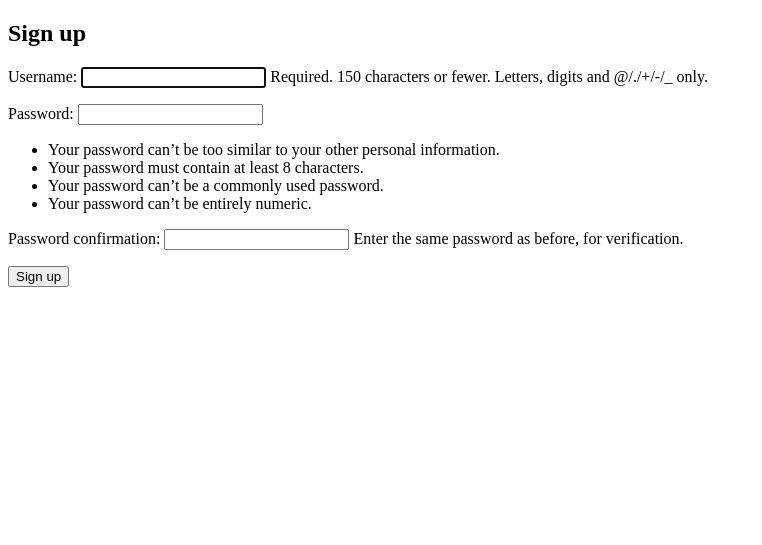
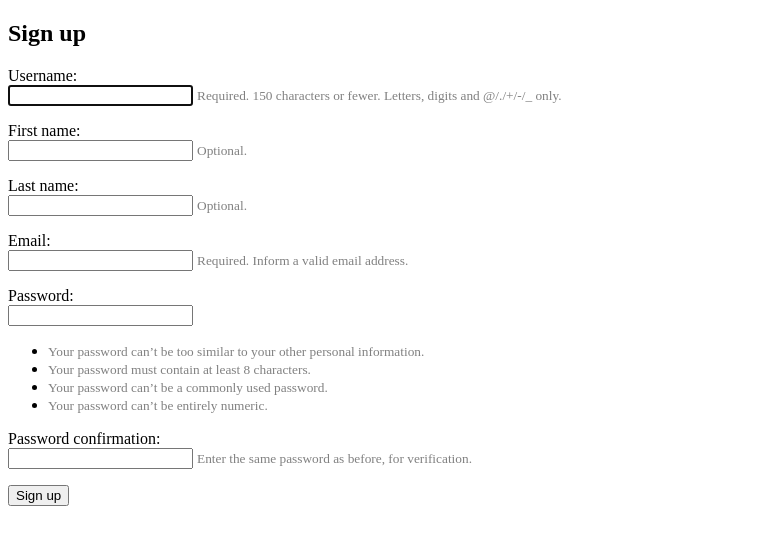
Before and after one commit to vitordullens/fac-cedoc, a Django app: page /signup/ in a window 1280 px wide. Shown: the top 545 px of the page, without its empty margins (0-762 px from the left). Run offline with Django 3.2, Linux system fonts and the light colour scheme.

Commit message:
changing signup form

```diff
--- a/facapp/cedoc/forms.py
+++ b/facapp/cedoc/forms.py
@@ -1,5 +1,8 @@
+from django import forms
 from django.forms import ModelForm, DateField, widgets, DateInput, Select
 from .models import Doc, CampusJournal, AudioFile, VideoFile
+from django.contrib.auth.forms import UserCreationForm
+from django.contrib.auth.models import User
 
 class DateInput(DateInput):
     input_type = 'date'
@@ -40,3 +43,11 @@ class VideoUpload(ModelForm):
             'date' : DateInput(),
             'fileType' : Select(choices=FORMATS)
         }
+
+class SignUpForm(UserCreationForm):
+    first_name = forms.CharField(max_length=30, required=False, help_text='Optional.')
+    last_name = forms.CharField(max_length=30, required=False, help_text='Optional.')
+    email = forms.EmailField(max_length=254, help_text='Required. Inform a valid email address.')
+    class Meta:
+        model = User
+        fields = ('username', 'first_name', 'last_name', 'email', 'password1', 'password2', )
--- a/facapp/cedoc/templates/registration/signup.html
+++ b/facapp/cedoc/templates/registration/signup.html
@@ -8,10 +8,21 @@
 </head>
 <body>
     <h2>Sign up</h2>
-    <form method="post">
-        {% csrf_token %}
-        {{ form.as_p }}
+     <form method="post">
+    {% csrf_token %}
+    {% for field in form %}
+      <p>
+        {{ field.label_tag }}<br>
+        {{ field }}
+        {% if field.help_text %}
+          <small style="color: grey"> {{ field.help_text }} </small>
+        {% endif %}
+        {% for error in field.errors %}
+          <p style="color: red">{{ error }}</p>
+        {% endfor %}
+      </p>
+    {% endfor %}
     <button type="submit">Sign up</button>
-    </form>
+  </form>
 </body>
 </html>
--- a/facapp/cedoc/views.py
+++ b/facapp/cedoc/views.py
@@ -1,9 +1,10 @@
 from django.shortcuts import render, redirect, HttpResponse
 from .models import Doc, CampusJournal
-from .forms import JournalUpload, AudioUpload, VideoUpload
+from .forms import JournalUpload, AudioUpload, VideoUpload, SignUpForm
 from facapp.settings import MEDIA_ROOT
 from django.views import generic
 from django.urls import reverse_lazy
+from django.contrib.auth import login, authenticate
 from django.contrib.auth.forms import UserCreationForm
 import os
 
@@ -14,10 +15,22 @@ def index(request):
     data['files'] = Doc.objects.all()
     return render(request, 'cedoc/index.html', data)
 
-class SignUp(generic.CreateView):
-    form_class = UserCreationForm
-    success_url = reverse_lazy('login')
-    template_name = 'registration/signup.html'
+def SignUp(request):
+    data = {}
+    if request.method == 'POST':
+        form = UserCreationForm(request.POST)
+        if form.is_valid():
+            form.save()
+            username = form.cleaned_data.get('username')
+            raw_password = form.cleaned_data.get('password1')
+            user = authenticate(username=username, password=raw_password)
+            login(request, user)
+            return redirect('url_index')
+    else:
+        form = SignUpForm()
+    data['form'] = form
+    return render(request, 'registration/signup.html', data)
+
 
 def option(request):
     return render(request, 'cedoc/option.html')
--- a/facapp/facapp/urls.py
+++ b/facapp/facapp/urls.py
@@ -23,6 +23,6 @@ urlpatterns = [
     path('option', cedocViews.option, name='url_option'),
     path('<str:btn>/new_entry/', cedocViews.new_entry, name='url_new_entry'),
     path('delete/<int:pk>', cedocViews.delete, name='url_delete'),
-    path('signup/', cedocViews.SignUp.as_view(), name='url_signup'),
+    path('signup/', cedocViews.SignUp, name='url_signup'),
     path('accounts/', include('django.contrib.auth.urls')),
 ]
```
